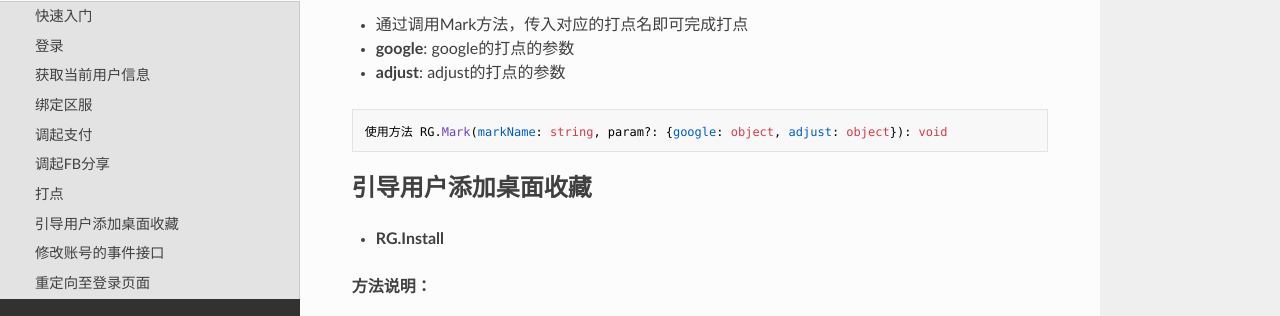
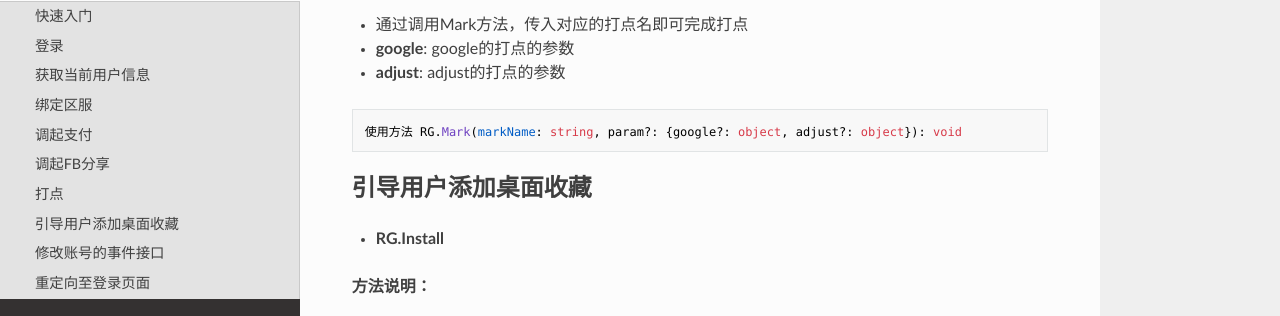
Before and after one commit to bxiao5050/phase-id, an MkDocs documentation site: the page built from doc/docs/index.md, in a window 1280 px wide and 900 px high, scrolled down 4106 px. Shown: the part 135-451 px from the top of the window. Built offline with MkDocs 1.6.1, drawn with Linux system fonts in a browser that asks for light colours; nearby versions of some CDN libraries; old or Windows-style settings are respelled for this version of MkDocs.

````diff
--- a/doc/docs/index.md
+++ b/doc/docs/index.md
@@ -225,7 +225,7 @@ RG.Share('https://some-gaming-address-to-share.com').then(function(data) {
 * **adjust**: adjust的打点的参数
 
 ```
-使用方法 RG.Mark(markName: string, param?: {google: object, adjust: object}): void
+使用方法 RG.Mark(markName: string, param?: {google?: object, adjust?: object}): void
 ```
 
 ## 引导用户添加桌面收藏
````
